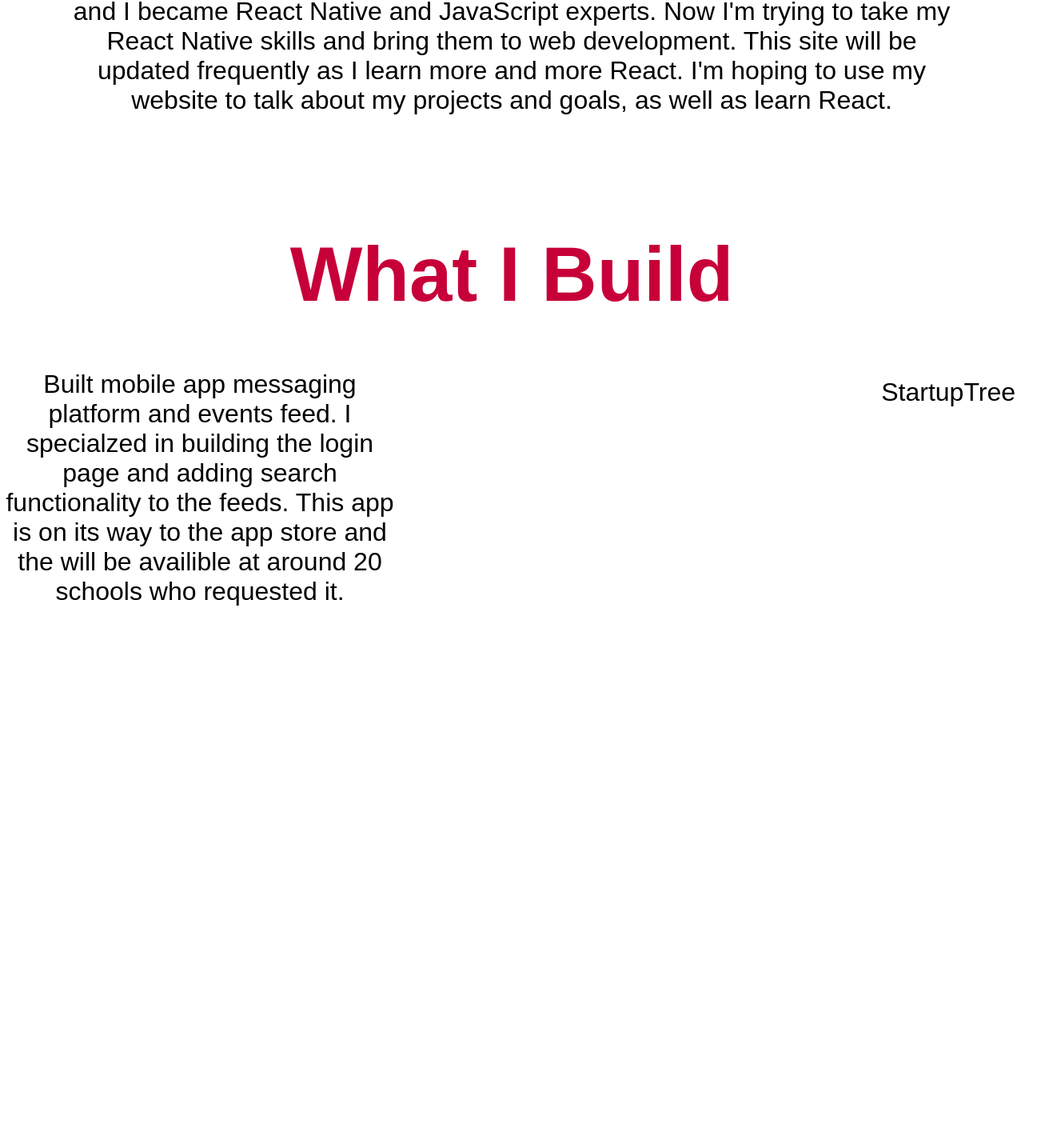
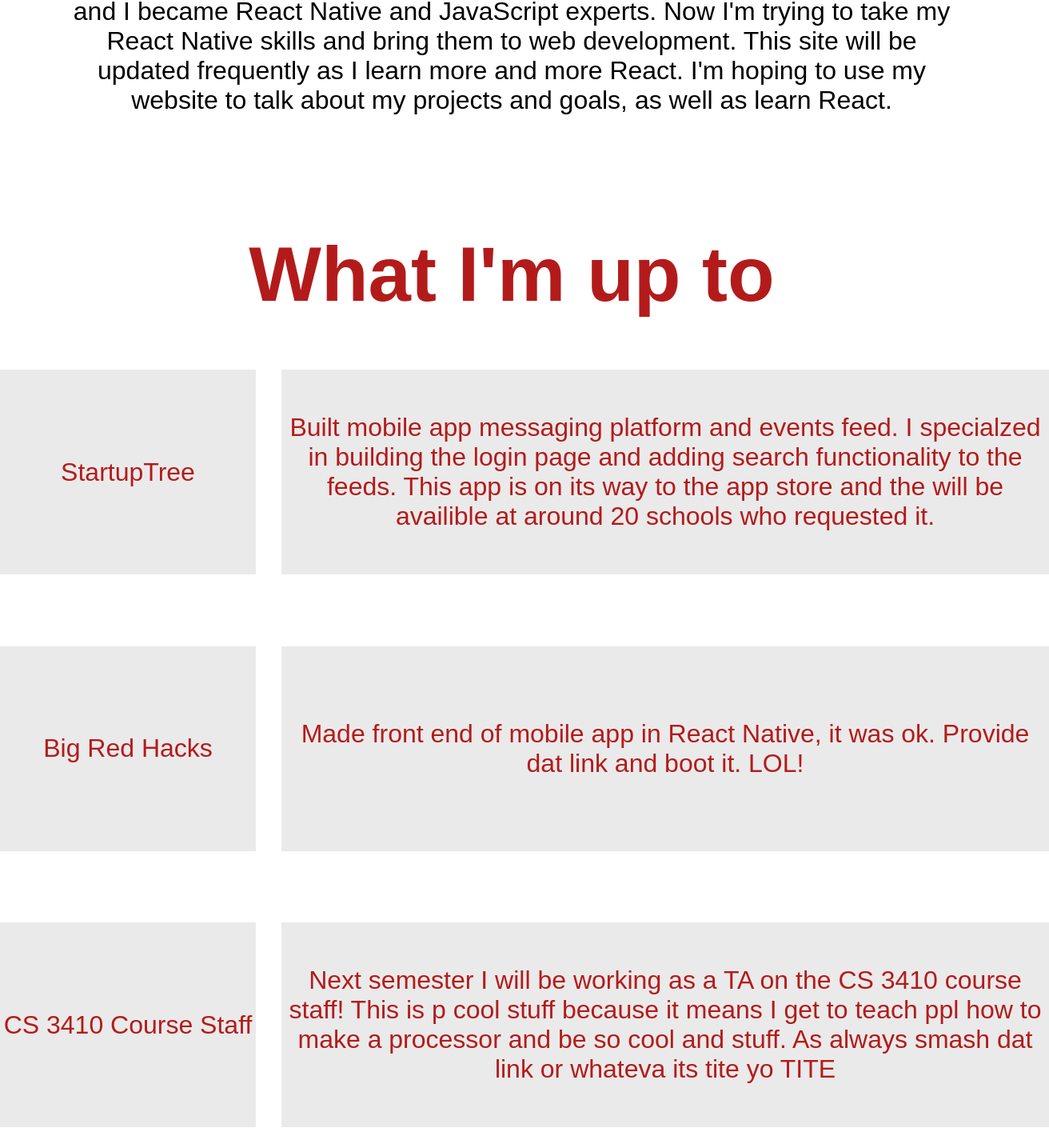
Before and after one commit to alexanderGGreenberg/me, a React (Create React App) app: page / in a window 1280 px wide. Shown: the part 1194-2629 px from the top of the page at 80% size, 1312 px wide, since content can reach past the window. Before the commit the page ends 1952 px from the top, so only its background shows below. Built offline with nearby package versions, Linux system fonts and the light colour scheme.

Commit message:
Basic grid

```diff
--- a/src/AboutMe.js
+++ b/src/AboutMe.js
@@ -6,8 +6,6 @@
   render() {
     return (
       <div>
-
-
         <header className="AboutMe-title">
           <h1 className= "App-title">About Me</h1>
           <p className= "AboutMe-par">
--- a/src/App.css
+++ b/src/App.css
@@ -8,7 +8,7 @@
 }
 
 .App-header {
-  background-color: #C70039;
+  background-color: #B31B1B;
   height: 600px;
   padding: 80px;
   color: white;
--- a/src/Experience.css
+++ b/src/Experience.css
@@ -1,6 +1,6 @@
 .Experience-title {
   font-size: 2em;
-  color: #C70039;
+  color: #B31B1B;
 }
 .Experience-par {
 	font-size: 1em;
--- a/src/Experience.js
+++ b/src/Experience.js
@@ -7,12 +7,23 @@
     return (
       <div>
         <header className="Experience-title">
-          <h1 className= "App-title">What I Build</h1>
+          <h1 className= "App-title">What I'm up to</h1>
             <ExperienceCard
               title = 'StartupTree'
               description = 'Built mobile app messaging platform and events feed.  I specialzed in building
               the login page and adding search functionality to the feeds.  This app is on its way to
               the app store and the will be availible at around 20 schools who requested it.'>
+            </ExperienceCard>
+            <ExperienceCard
+              title = 'Big Red Hacks'
+              description = 'Made front end of mobile app in React Native, it was ok.  Provide dat link
+              and boot it.  LOL!'>
+            </ExperienceCard>
+            <ExperienceCard
+              title = 'CS 3410 Course Staff'
+              description = 'Next semester I will be working as a TA on the CS 3410 course staff!  This is p cool
+              stuff because it means I get to teach ppl how to make a processor and be so cool and stuff.  As
+              always smash dat link or whateva its tite yo TITE'>
             </ExperienceCard>
         </header>
       </div>
--- a/src/ExperienceCard.css
+++ b/src/ExperienceCard.css
@@ -4,12 +4,25 @@
   padding: 10px;
   position: relative;
   float: right;
-  vertical-align: top;
 
 }
 .ExperienceCard-description {
   font-size: 1em;
   color: black;
-  width: 500px;
   float: left;
 }
+
+.wrapper {
+  display: grid;
+  grid-template-columns: 25% 75%;
+  grid-template-rows: 20vw 1vw 1vw;
+  grid-gap: 1em;
+}
+
+main,
+aside {
+  background: #eaeaea;
+  display: flex;
+  align-items: center;
+  justify-content: center;
+}
--- a/src/ExperienceCard.js
+++ b/src/ExperienceCard.js
@@ -1,17 +1,22 @@
 import React, { Component } from 'react';
 import './ExperienceCard.css';
 
+
+
 class ExperienceCard extends Component {
   render() {
+    console.log(this.props.description)
+    console.log(this.props.title)
     return (
-      <div>
-        <div className="ExperienceCard-title">
-          { this.props.title }
-        </div>
-        <div className = "ExperienceCard-description">
+      <div class= "wrapper">
+        <aside>
+          {this.props.title}
+        </aside>
+        <main>
           {this.props.description}
-        </div>
+        </main>
       </div>
+
     );
   }
 }
```
